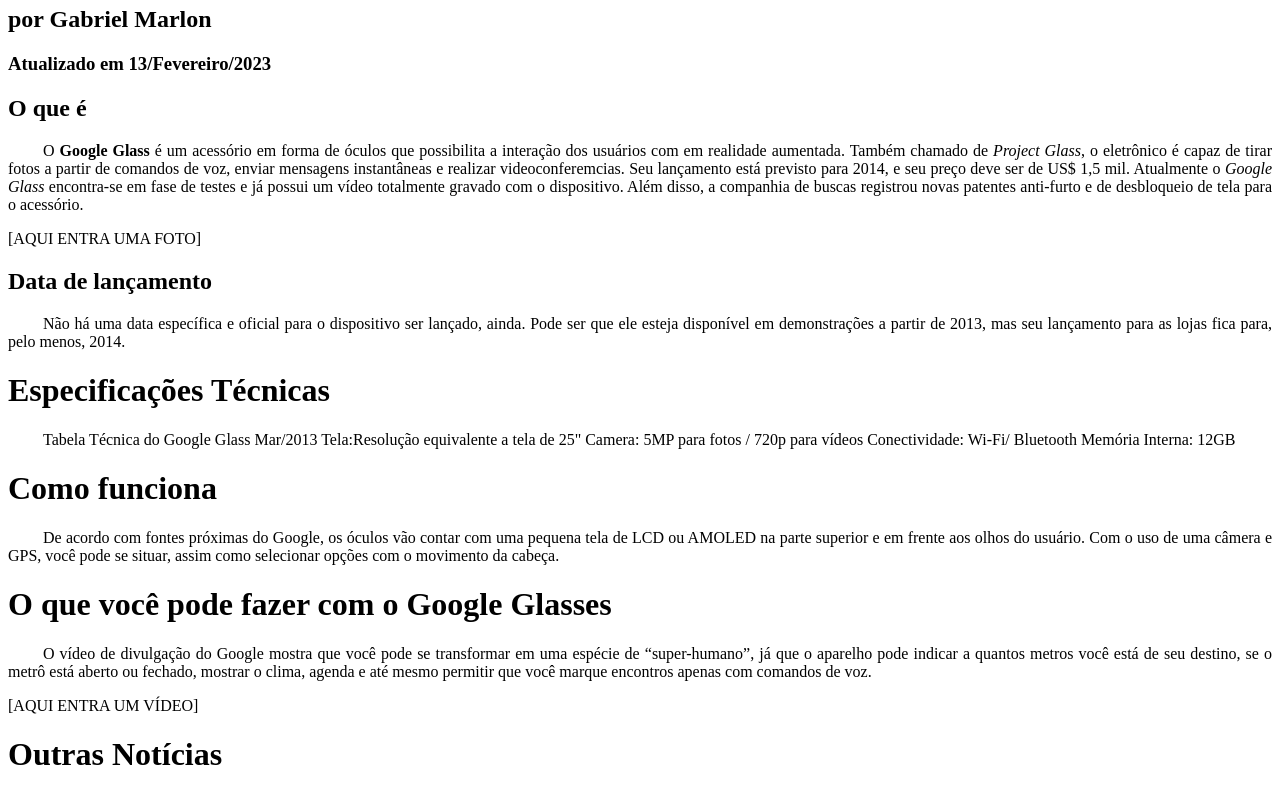
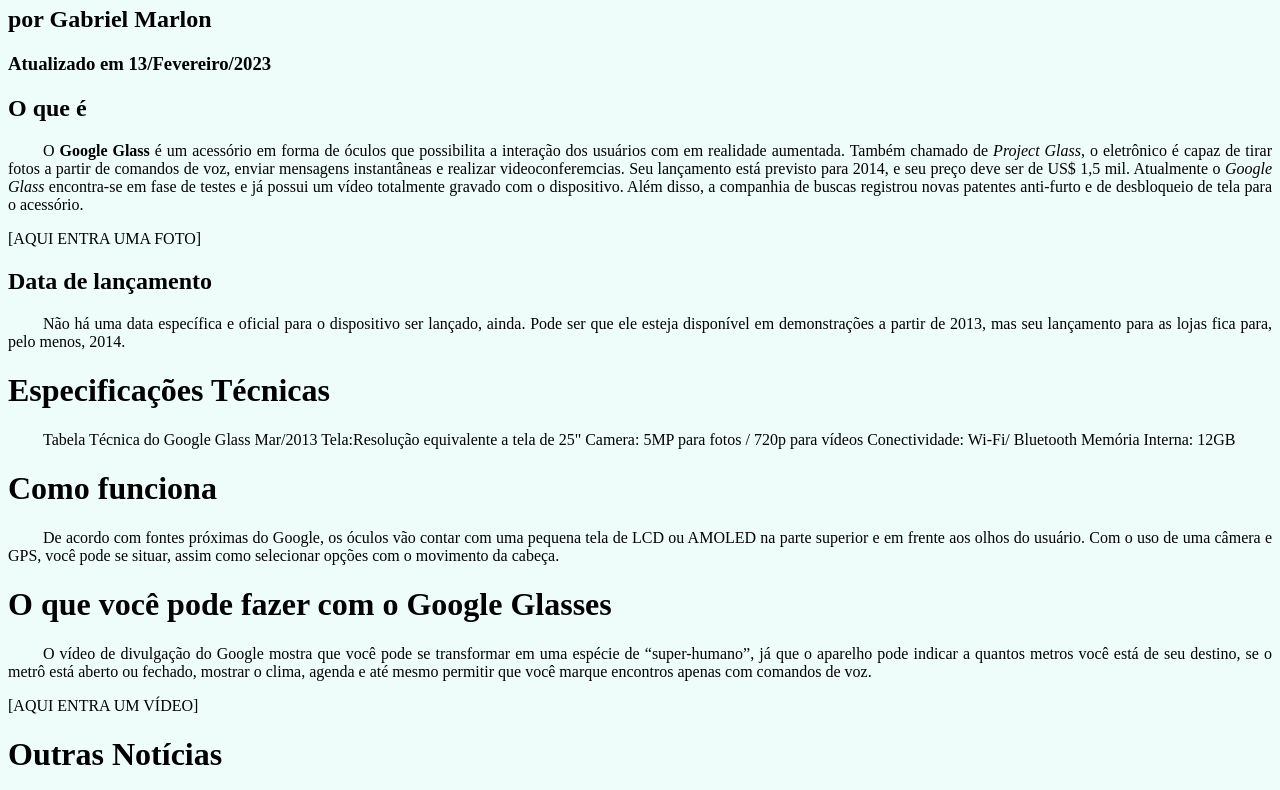
Before and after one commit to GabrielMarlon/html, a plain HTML site: page 2014/aulas/index.html in a window 1280 px wide. Shown: the part 366-1156 px from the top of the page. Drawn offline with Linux system fonts and the light colour scheme.

Commit message:
aula 008 códigos de cores em HTML5 e CSS3

```diff
--- a/2014/aulas/index.html
+++ b/2014/aulas/index.html
@@ -6,6 +6,10 @@
     <meta name="viewport" content="width=device-width, initial-scale=1.0" />
     <title>Tudo sobre Google Glass</title>
     <style>
+      body {
+        background-color: hsla(165, 81%, 93%, 0.5);
+        color: rgba(0, 0, 0, 1);
+      }
       p {
         text-align: justify;
         text-indent: 35px;
@@ -39,8 +43,8 @@
         usuários com em realidade aumentada. Também chamado de <i>Project Glass</i>, o eletrônico é
         capaz de tirar fotos a partir de comandos de voz, enviar mensagens instantâneas e realizar
         video&shy;conferem&shy;cias. Seu lançamento está previsto para 2014, e seu preço deve ser de
-        US$ 1,5 mil. Atualmente o <em>Google Glass</em> encontra-se em fase de testes e já possui um vídeo
-        totalmente gravado com o dispositivo. Além disso, a companhia de buscas registrou novas
+        US$ 1,5 mil. Atualmente o <em>Google Glass</em> encontra-se em fase de testes e já possui um
+        vídeo totalmente gravado com o dispositivo. Além disso, a companhia de buscas registrou novas
         patentes anti-furto e de desbloqueio de tela para o acessório.
       </p>
 
@@ -54,8 +58,10 @@
       </p>
 
       <h1>Especificações Técnicas</h1>
-      <p> Tabela Técnica do Google Glass Mar/2013 Tela:Resolução equivalente a tela de 25" Camera: 5MP para
-      fotos / 720p para vídeos Conectividade: Wi-Fi/ Bluetooth Memória Interna: 12GB</p>
+      <p>
+        Tabela Técnica do Google Glass Mar/2013 Tela:Resolução equivalente a tela de 25" Camera: 5MP
+        para fotos / 720p para vídeos Conectividade: Wi-Fi/ Bluetooth Memória Interna: 12GB
+      </p>
 
       <h1>Como funciona</h1>
       <p>
```
